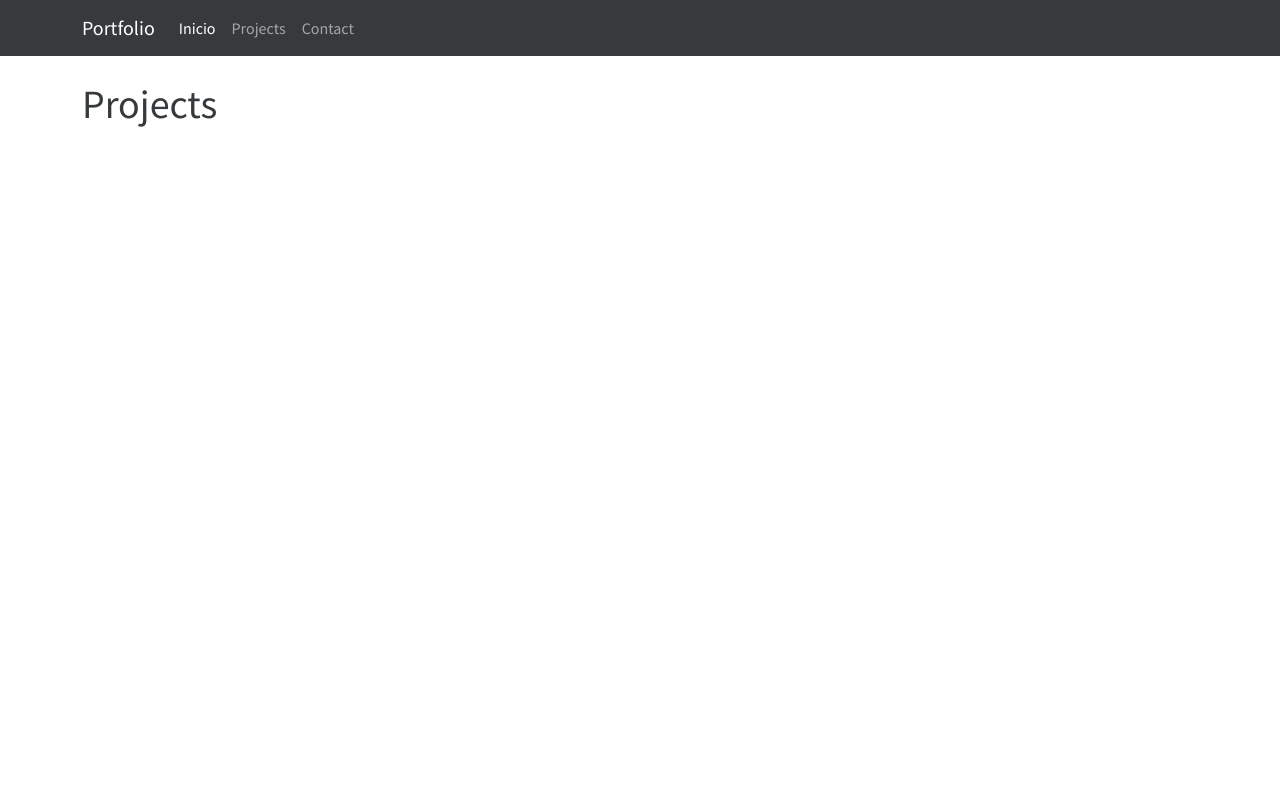
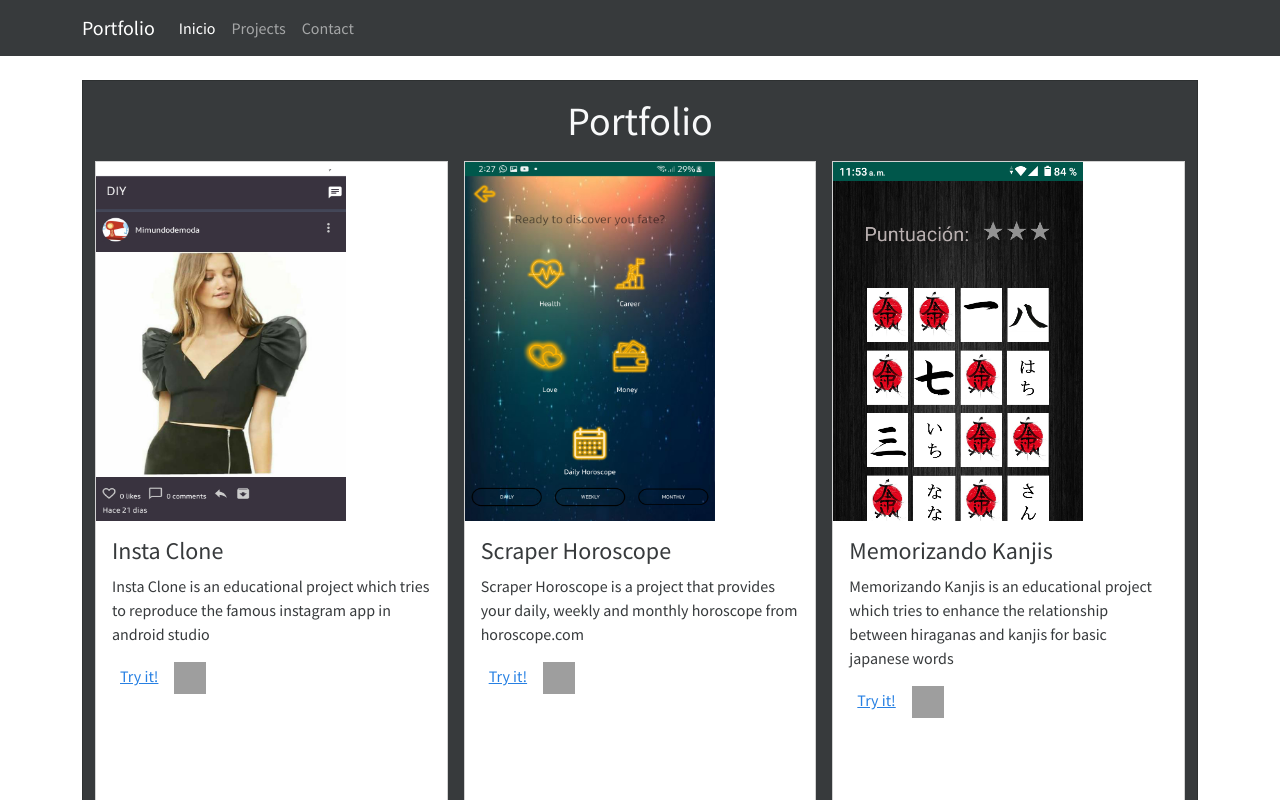
Before and after one commit to freddymachado/portfolio-web, a Next.js app: page /projects in a window 1280 px wide. Shown: the top 800 px of the page. Built offline with nearby package versions, Linux system fonts and the light colour scheme; grey boxes are pictures that could not be loaded.

Commit message:
add initial projects

```diff
--- a/pages/projects.js
+++ b/pages/projects.js
@@ -1,8 +1,38 @@
 import Layout from '../components/Layout'
+import Image from 'next/image'
+import { skills, projects } from '../profile'
 
 const Projects = () => (
     <Layout>
-      <h1>Projects</h1>
+      <div className='col-md-12'>
+          <div className='card card-body bg-dark'>
+            <div className='col-md-12 text-center'>
+              <h1 className=' text-light'>Portfolio</h1>
+            </div>
+            <div className='row'>
+              {/** Add github link */}
+              {
+                projects.map(({name, description, image, link, repo}, i) => (
+                  <div className='col-md-4 p-2' key={i}>
+                    <div className='card h-100'>
+                      <div className='overflow'>
+                        <Image className='card-img-top' src={`/${image}`} width={250} height={500} alt='' />
+                      </div>
+                      <div className='card-body'>
+                        <h4>{name}</h4>
+                        <p>{description}</p>
+                        <a href={link} target="_blank" rel="noreferrer" className='px-2'>Try it!</a>
+                        <a href={repo} target="_blank" rel="noreferrer" className='px-2'>
+                          <img src="https://raw.githubusercontent.com/danielcranney/readme-generator/main/public/icons/socials/github.svg" width="32" height="32" />
+                        </a>
+                      </div>
+                    </div>
+                  </div>
+                ))
+              }
+            </div>
+          </div>
+      </div>
     </Layout>
 
 )
```
